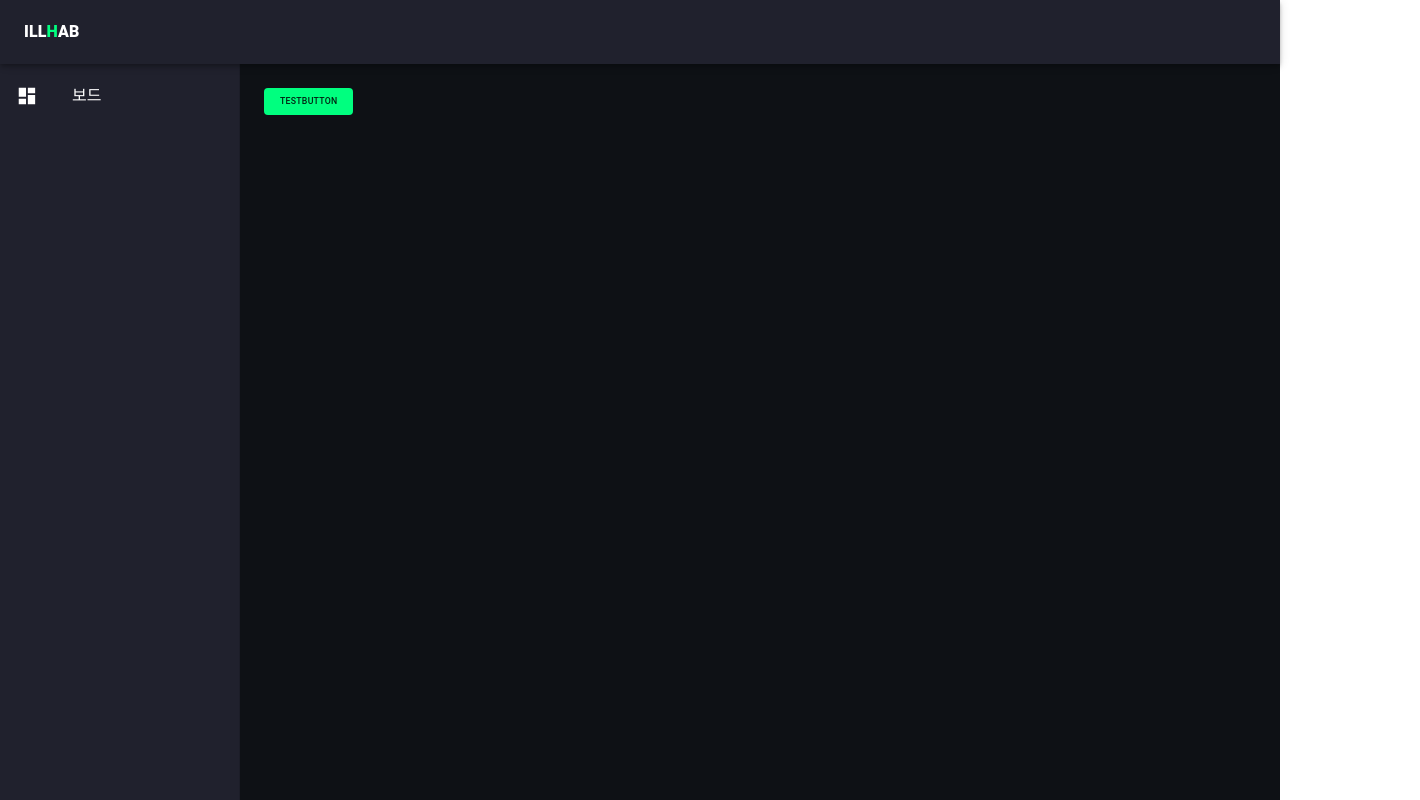
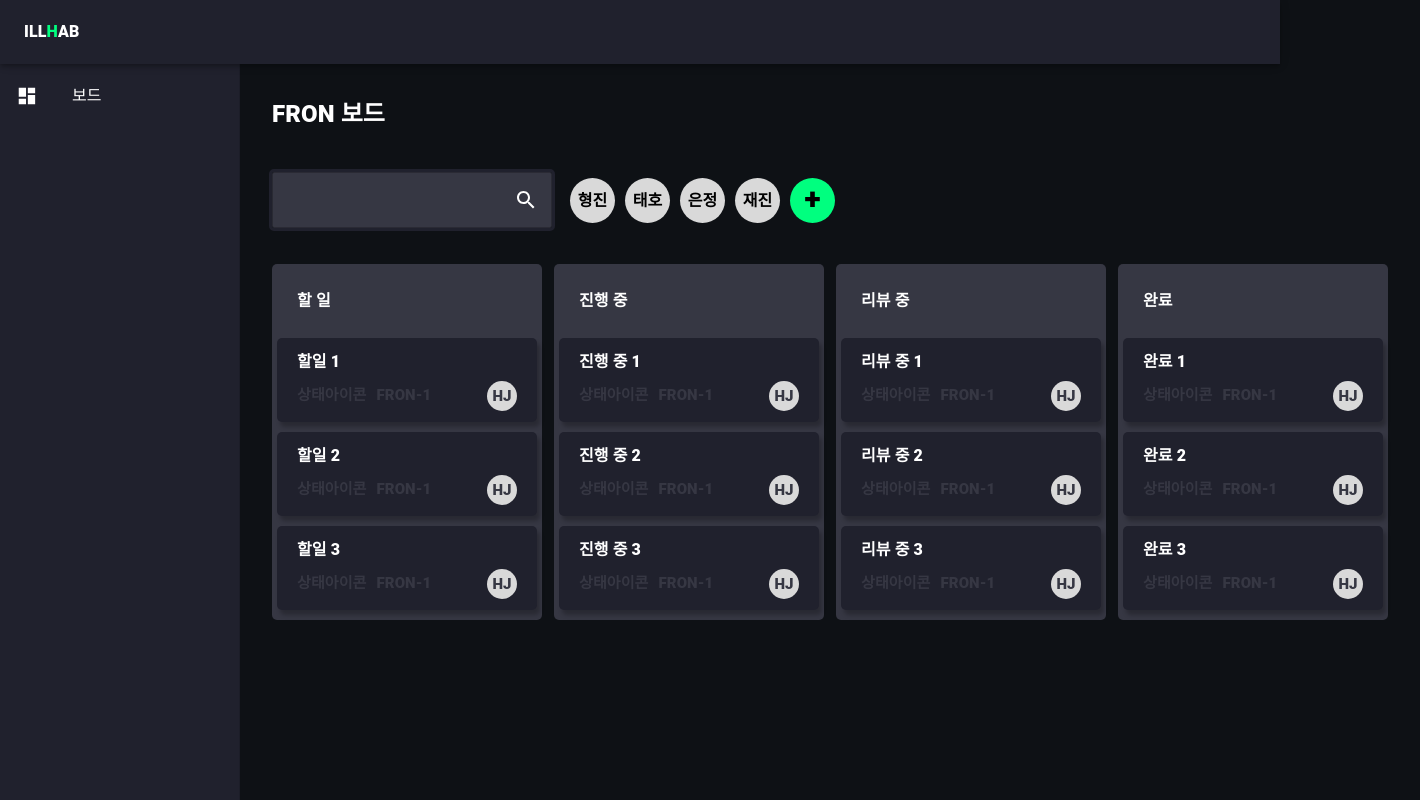
Before and after one commit to illhab/Front_repo, a Next.js app: page / in a window 1280 px wide. Shown: the whole page, 1420 px wide, since content can reach past the window. Built offline with nearby package versions, Linux system fonts and the light colour scheme; what emotion-reset would draw is missing.

Commit message:
FRON-10 대시보드 퍼블리싱

```diff
--- /dev/null
+++ b/components/Kanvan/index.tsx
@@ -0,0 +1,81 @@
+import {Draggable, Droppable} from '@hello-pangea/dnd';
+import {
+  TaskColumnStyles,
+  TaskInformation,
+  TaskList,
+  Title,
+  Wrapper,
+} from './style';
+
+interface Props {
+  columns: {
+    [key: string]: {
+      title: string;
+      items: {
+        id: string;
+        title: string;
+        created: Date;
+      }[];
+    };
+  }; // api 나오면 타입 수정
+}
+
+export const Kanvan = (props: Props) => {
+  const {columns} = props;
+  return (
+    <Wrapper>
+      <TaskColumnStyles>
+        {Object.entries(columns).map(([columnId, column], index) => {
+          return (
+            <Droppable key={columnId} droppableId={columnId}>
+              {(provided, snapshot) => (
+                <TaskList ref={provided.innerRef} {...provided.droppableProps}>
+                  <Title>{column.title}</Title>
+                  {column.items.map((item, index) => (
+                    <TaskCard item={item} index={index} key={item.id} />
+                  ))}
+                  {provided.placeholder}
+                </TaskList>
+              )}
+            </Droppable>
+          );
+        })}
+      </TaskColumnStyles>
+    </Wrapper>
+  );
+};
+
+const TaskCard = ({
+  item,
+  index,
+}: {
+  item: {
+    id: string;
+    title: string;
+    created: Date;
+  };
+  index: number;
+}) => {
+  return (
+    <Draggable key={item.id} draggableId={item.id} index={index}>
+      {provided => (
+        <div
+          ref={provided.innerRef}
+          {...provided.draggableProps}
+          {...provided.dragHandleProps}
+        >
+          <TaskInformation>
+            <div className="card-title">{item.title}</div>
+            <div className="secondary-details">
+              <div className="ticket-info">
+                <span className="ticket-status">상태아이콘</span>
+                <span className="ticket-number">FRON-1</span>
+              </div>
+              <div className="user-icon">HJ</div>
+            </div>
+          </TaskInformation>
+        </div>
+      )}
+    </Draggable>
+  );
+};
--- /dev/null
+++ b/components/Kanvan/style.ts
@@ -0,0 +1,72 @@
+import styled from '@emotion/styled';
+
+export const Wrapper = styled.div`
+  display: flex;
+`;
+
+export const TaskList = styled.div`
+  min-height: 100px;
+  display: flex;
+  flex-direction: column;
+  background: #363743;
+  min-width: 27rem;
+  border-radius: 0.5rem;
+  padding: 0.5rem;
+`;
+
+export const TaskColumnStyles = styled.div`
+  width: 100%;
+  min-height: 19rem;
+  display: flex;
+  gap: 1.2rem;
+`;
+
+export const Title = styled.span`
+  color: #fff;
+  align-self: flex-start;
+  font-size: 1.6rem;
+  font-weight: 800;
+  margin: 2rem;
+`;
+
+export const TaskInformation = styled.div`
+  display: flex;
+  flex-direction: column;
+  justify-content: center;
+  padding: 0 2rem;
+  min-height: 8.4rem;
+  border-radius: 0.5rem;
+  background: #20212d;
+  box-shadow: 3px 5px 4px 0px rgba(0, 0, 0, 0.25);
+  border-radius: 0.5rem;
+  margin: 0.5rem 0;
+  gap: 0.7rem;
+
+  .card-title {
+    font-size: 1.6rem;
+    font-weight: 800;
+  }
+
+  .secondary-details {
+    display: flex;
+    justify-content: space-between;
+    align-items: center;
+    width: 100%;
+    font-size: 1.5rem;
+    font-weight: 800;
+    color: #363743;
+
+    .ticket-status {
+      margin-right: 1rem;
+    }
+
+    .user-icon {
+      background: #d9d9d9;
+      border-radius: 100%;
+      width: 3rem;
+      height: 3rem;
+      line-height: 3rem;
+      text-align: center;
+    }
+  }
+`;
--- /dev/null
+++ b/components/PageTitle/index.tsx
@@ -0,0 +1,17 @@
+import styled from '@emotion/styled';
+
+interface Props {
+  title: string;
+}
+
+const Title = styled.div`
+  color: #fff;
+  font-size: 2.4rem;
+  font-weight: 800;
+  margin-bottom: 4rem;
+`;
+
+export const PageTitle = (props: Props) => {
+  const {title} = props;
+  return <Title>{title}</Title>;
+};
--- a/components/index.ts
+++ b/components/index.ts
@@ -0,0 +1,2 @@
+export * from './PageTitle';
+export * from './Kanvan';
--- /dev/null
+++ b/containers/DashBoard/index.tsx
@@ -0,0 +1,109 @@
+import {useState} from 'react';
+
+import {InputAdornment, OutlinedInput} from '@mui/material';
+import SearchIcon from '@mui/icons-material/Search';
+import {DragDropContext, DropResult} from '@hello-pangea/dnd';
+
+import {Kanvan, PageTitle} from '@/components';
+
+import {dummyTicketData, dummyUsers} from '@/contants';
+
+import {Wrapper} from './style';
+
+interface Column {
+  title: string;
+  items: {
+    id: string;
+    title: string;
+    created: Date;
+  }[];
+}
+
+export const DashBoard = () => {
+  const [columns, setColumns] = useState<{[key: string]: Column}>(
+    dummyTicketData,
+  );
+
+  const onDragEnd = (
+    result: DropResult,
+    columns: {[key: string]: Column},
+    setColumns: (value: {[key: string]: Column}) => void,
+  ) => {
+    if (!result.destination) return;
+    console.log(result);
+    const {source, destination} = result;
+    if (source.droppableId !== destination.droppableId) {
+      const sourceColumn = columns[source.droppableId];
+      const destColumn = columns[destination.droppableId];
+      const sourceItems = [...sourceColumn.items];
+      const destItems = [...destColumn.items];
+      const [removed] = sourceItems.splice(source.index, 1);
+      destItems.splice(destination.index, 0, removed);
+      setColumns({
+        ...columns,
+        [source.droppableId]: {
+          ...sourceColumn,
+          items: sourceItems,
+        },
+        [destination.droppableId]: {
+          ...destColumn,
+          items: destItems,
+        },
+      });
+    } else {
+      const column = columns[source.droppableId];
+      const copiedItems = [...column.items];
+      const [removed] = copiedItems.splice(source.index, 1);
+      copiedItems.splice(destination.index, 0, removed);
+      setColumns({
+        ...columns,
+        [source.droppableId]: {
+          ...column,
+          items: copiedItems,
+        },
+      });
+    }
+  };
+
+  return (
+    <Wrapper>
+      <PageTitle title="FRON 보드" />
+      <div className="search-wrapper">
+        <OutlinedInput
+          sx={{
+            color: '#fff',
+            fontSize: '1.6rem',
+            borderRadius: '2px',
+            outline: '3px solid #20212D',
+            background: '#363743',
+          }}
+          endAdornment={
+            <InputAdornment position="end">
+              <SearchIcon
+                sx={{
+                  color: '#fff',
+                  fontSize: '2.4rem',
+                }}
+              />
+            </InputAdornment>
+          }
+        />
+        <div className="user-wrapper">
+          {dummyUsers.map(user => (
+            <div className="user-icon" key={user.id}>
+              {user.name}
+            </div>
+          ))}
+          <div className="user-icon add-btn">+</div>
+        </div>
+      </div>
+      <div className="kanban-wrapper">
+        <DragDropContext
+          onDragEnd={result => onDragEnd(result, columns, setColumns)}
+        >
+          <Kanvan columns={columns} />
+        </DragDropContext>
+      </div>
+    </Wrapper>
+  );
+};
--- /dev/null
+++ b/containers/DashBoard/style.ts
@@ -0,0 +1,39 @@
+import styled from '@emotion/styled';
+
+export const Wrapper = styled.div`
+  .search-wrapper {
+    display: flex;
+    align-items: center;
+    gap: 1.8rem;
+    margin-bottom: 3.6rem;
+  }
+
+  .user-wrapper {
+    display: flex;
+    align-items: center;
+    gap: 1rem;
+
+    .user-icon {
+      width: 4.5rem;
+      height: 4.5rem;
+      line-height: 4.5rem;
+      text-align: center;
+      color: #000;
+      font-size: 1.6rem;
+      font-weight: 800;
+      border-radius: 100%;
+      background: #d9d9d9;
+      cursor: pointer;
+
+      :hover {
+        outline: 2px solid #00ff7f;
+      }
+    }
+
+    .add-btn {
+      background: #00ff7f;
+      font-size: 3rem;
+      line-height: 1.4;
+    }
+  }
+`;
--- a/containers/index.ts
+++ b/containers/index.ts
@@ -0,0 +1 @@
+export * from './DashBoard';
--- a/contants/index.ts
+++ b/contants/index.ts
@@ -0,0 +1,101 @@
+export const dummyUsers = [
+  {
+    id: 1,
+    name: '형진',
+  },
+  {
+    id: 2,
+    name: '태호',
+  },
+  {
+    id: 3,
+    name: '은정',
+  },
+  {
+    id: 4,
+    name: '재진',
+  },
+];
+
+export const dummyTicketData = {
+  ['1']: {
+    title: '할 일',
+    items: [
+      {
+        id: '1123',
+        title: '할일 1',
+        created: new Date(),
+      },
+      {
+        id: '25245',
+        title: '할일 2',
+        created: new Date(),
+      },
+      {
+        id: '36423',
+        title: '할일 3',
+        created: new Date(),
+      },
+    ],
+  },
+  ['2']: {
+    title: '진행 중',
+    items: [
+      {
+        id: '41235',
+        title: '진행 중 1',
+        created: new Date(),
+      },
+      {
+        id: '52345',
+        title: '진행 중 2',
+        created: new Date(),
+      },
+      {
+        id: '631267',
+        title: '진행 중 3',
+        created: new Date(),
+      },
+    ],
+  },
+  ['3']: {
+    title: '리뷰 중',
+    items: [
+      {
+        id: '0893747',
+        title: '리뷰 중 1',
+        created: new Date(),
+      },
+      {
+        id: '4875478',
+        title: '리뷰 중 2',
+        created: new Date(),
+      },
+      {
+        id: '123459',
+        title: '리뷰 중 3',
+        created: new Date(),
+      },
+    ],
+  },
+  ['4']: {
+    title: '완료',
+    items: [
+      {
+        id: '112350',
+        title: '완료 1',
+        created: new Date(),
+      },
+      {
+        id: '1177223',
+        title: '완료 2',
+        created: new Date(),
+      },
+      {
+        id: '12356712',
+        title: '완료 3',
+        created: new Date(),
+      },
+    ],
+  },
+};
--- a/layouts/AppLayout/index.tsx
+++ b/layouts/AppLayout/index.tsx
@@ -81,7 +81,7 @@ export const AppLayout = ({useSideBar = true, children}: Props) => {
         component="main"
         sx={{
           flexGrow: 1,
-          p: 3,
+          p: 4,
           minHeight: '100vh',
           backgroundColor: '#0e1115',
           color: '#fff',
--- a/package.json
+++ b/package.json
@@ -11,11 +11,13 @@
   "dependencies": {
     "@emotion/react": "^11.11.1",
     "@emotion/styled": "^11.11.0",
+    "@hello-pangea/dnd": "^16.3.0",
     "@mui/icons-material": "^5.14.8",
     "@mui/material": "^5.14.8",
     "@types/node": "20.5.0",
     "@types/react": "18.2.20",
     "@types/react-dom": "18.2.7",
+    "dayjs": "^1.11.10",
     "emotion-reset": "^3.0.1",
     "next": "13.4.16",
     "next-fonts": "^1.5.1",
--- a/pages/index.tsx
+++ b/pages/index.tsx
@@ -1,12 +1,10 @@
 import {AppLayout} from '@/layouts';
-import Button from '@mui/material/Button';
+import {DashBoard} from '@/containers';
 
 export default function Home() {
   return (
     <AppLayout>
-      <Button variant="contained" disableElevation>
-        testButton
-      </Button>
+      <DashBoard />
     </AppLayout>
   );
 }
```
Also changed, not shown: 1 other file (tests, documents, lock files or other folders).
